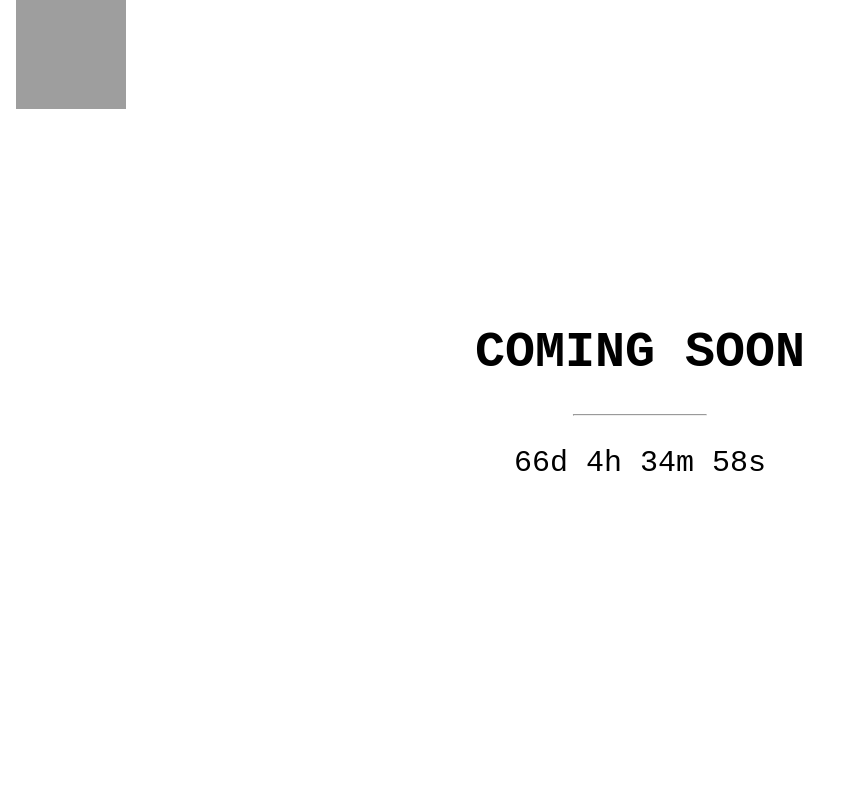
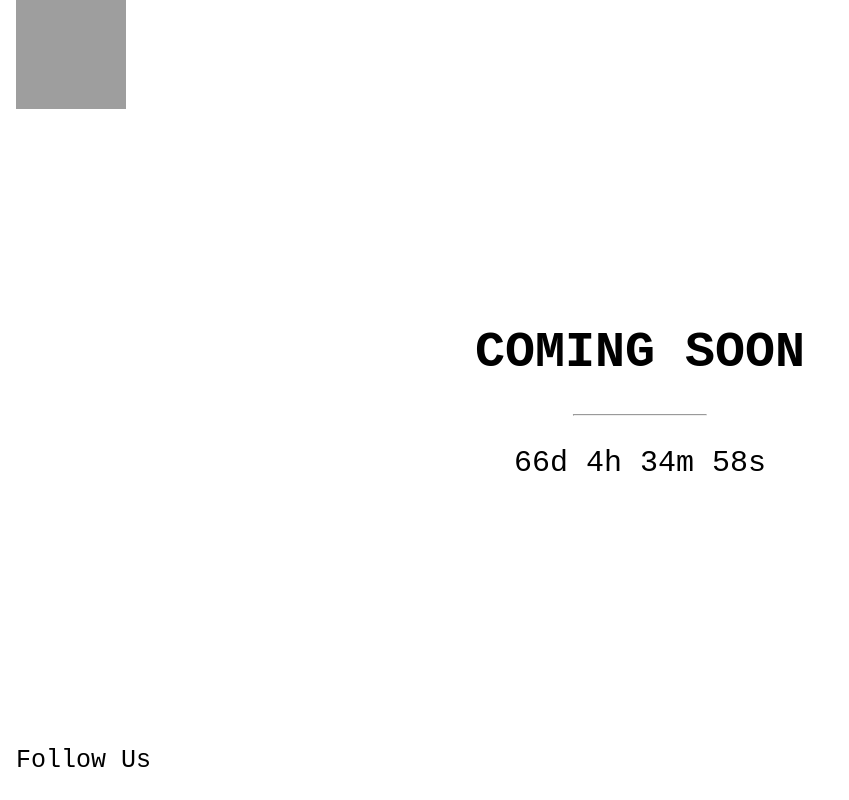
Before and after one commit to phrr/phrr.github.io, a plain HTML site: page index.html in a window 1280 px wide. Shown: the whole page, without its empty margins (0-849 px from the left). Drawn offline with Linux system fonts and the light colour scheme; grey boxes are pictures that could not be loaded.

Commit message:
Update index.html

```diff
--- a/index.html
+++ b/index.html
@@ -59,7 +59,7 @@ hr {
     <p id="demo" style="font-size:30px"></p>
   </div>
   <div class="bottomleft">
-    <p><a href="https://www.instagram.com/ph.apparels_india" target="_blank" style="text-decoration: none"><font color="White">Follow Us</font></a></p>
+    <p><a href="https://www.instagram.com/ph.apparels_india" target="_blank" style="text-decoration: none"><font color="black">Follow Us</font></a></p>
   </div>
 </div>
 
```
